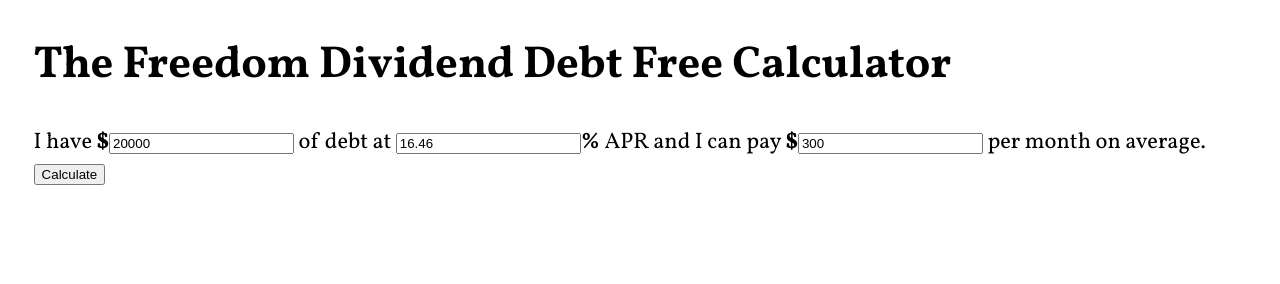
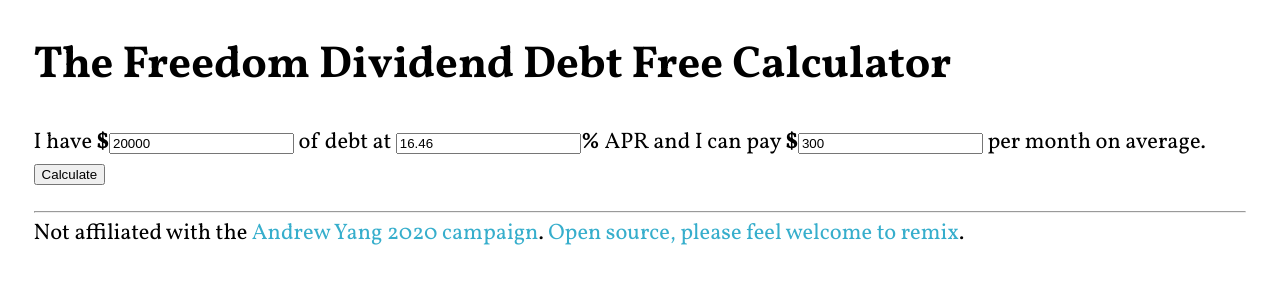
Before and after one commit to zencephalon/freedom-dividend-calculator, a plain HTML site: page index.html in a window 1280 px wide. Drawn offline with nearby package versions, Linux system fonts and the light colour scheme; a web font is replaced by a local one.

Commit message:
Add footer

```diff
--- a/index.html
+++ b/index.html
@@ -70,5 +70,9 @@
     <p id="results"></p>
     <p id="resultsUbi"></p>
     <p id="comparer"></p>
+    <footer>
+      <hr />
+      Not affiliated with the <a href="https://yang2020.com">Andrew Yang 2020 campaign</a>. <a href="https://github.com/zencephalon/freedom-dividend-calculator">Open source, please feel welcome to remix</a>.
+    </footer>
   </body>
 </html>
```
